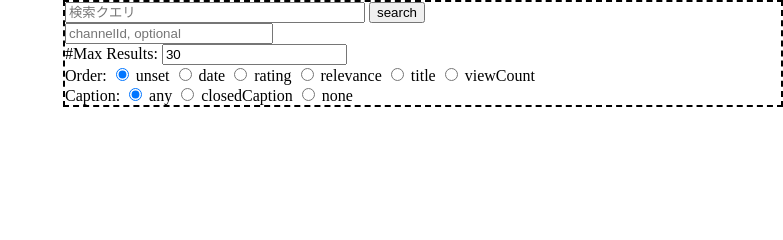
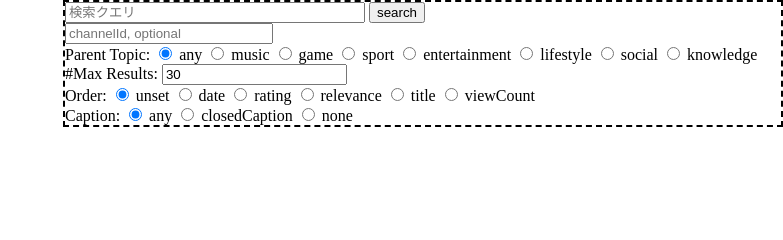
Before and after one commit to yuta0306/yt-interactive-downloader, a Flask app: page / in a window 1280 px wide. Shown: the top 240 px of the page, without its empty margins (497-1280 px from the left). Run offline with Flask 3, Linux system fonts and the light colour scheme; some libraries are stand-ins or nearby versions.

Commit message:
filter by topic

```diff
--- a/src/yt_interactive_downloader/backend/youtube.py
+++ b/src/yt_interactive_downloader/backend/youtube.py
@@ -352,7 +352,6 @@ class YouTube:
 
             res = requests.get(self.VIDEOS_ENDPOINT, params=params)
             res_dict = res.json()
-            print(res_dict)
             items.extend(res_dict["items"])
             if totalResults is None:
                 totalResults = int(res_dict["pageInfo"]["totalResutls"])
--- a/src/yt_interactive_downloader/frontend/app.py
+++ b/src/yt_interactive_downloader/frontend/app.py
@@ -15,6 +15,17 @@ load_dotenv(".env")
 
 youtube = YouTube(key=os.environ.get("YOUTUBE_API"))
 
+TOPIC_IDS = {
+    "any": None,
+    "music": "/m/04rlf",
+    "game": "/m/0bzvm2",
+    "sport": "/m/06ntj",
+    "entertainment": "/m/02jjt",
+    "lifestyle": "/m/019_rr",
+    "social": "/m/098wr",
+    "knowledge": "/m/01k8wb",
+}
+
 
 @app.route("/", methods=["GET", "POST"])
 def index():
@@ -27,9 +38,11 @@ def index():
             session[key] = value
         query = request.form.get("query", "")
         channel_id = request.form.get("channelId", "")
+        topic = request.form.get("topic", "any")
         max_results = int(request.form.get("maxResults", 30))
         caption = request.form.get("caption", "any")
         order = request.form.get("order")
+        topic_id = TOPIC_IDS[topic]
         if order == "unset":
             order = None
         if channel_id == "":
@@ -37,12 +50,14 @@ def index():
 
         res, status_code = youtube.search(
             part="snippet",
+            filter="forDeveloper",
             q=query,
             channelId=channel_id,
             maxResults=max_results,
             order=order,
             videoCaption=caption,
             type="video",
+            topicId=topic_id,
         )
         if 200 <= status_code < 300:
             status = "success"
@@ -73,6 +88,11 @@ def download(videoId: str):
                 [
                     "yt-dlp",
                     f"https://www.youtube.com/watch?v={videoId}",
+                    "--sub-langs",
+                    "ja",
+                    "--embed-subs",
+                    "--embed-thumbnail",
+                    "--embed-metadata",
                     "-f",
                     "mp4",
                     "-o",
--- a/src/yt_interactive_downloader/frontend/templates/index.html
+++ b/src/yt_interactive_downloader/frontend/templates/index.html
@@ -42,6 +42,57 @@
                     {% else %}
                     <input style="width: 200px;" type="text" name="channelId" placeholder="channelId, optional">
                     {% endif %}
+                </div>
+                <div>
+                    <span>Parent Topic: </span>
+                    {% if history.get("topic") is none or history["topic"] == "any" %}
+                    <input type="radio" name="topic" id="any" value="any" checked>
+                    {% else %}
+                    <input type="radio" name="topic" id="any" value="any">
+                    {% endif %}
+                    <label for="any">any</label>
+                    {% if history["topic"] == "music" %}
+                    <input type="radio" name="topic" id="music" value="music" checked>
+                    {% else %}
+                    <input type="radio" name="topic" id="music" value="music">
+                    {% endif %}
+                    <label for="music">music</label>
+                    {% if history["topic"] == "game" %}
+                    <input type="radio" name="topic" id="game" value="game" checked>
+                    {% else %}
+                    <input type="radio" name="topic" id="game" value="game">
+                    {% endif %}
+                    <label for="game">game</label>
+                    {% if history["topic"] == "sport" %}
+                    <input type="radio" name="topic" id="sport" value="sport" checked>
+                    {% else %}
+                    <input type="radio" name="topic" id="sport" value="sport">
+                    {% endif %}
+                    <label for="sport">sport</label>
+                    {% if history["topic"] == "entertainment" %}
+                    <input type="radio" name="topic" id="entertainment" value="entertainment" checked>
+                    {% else %}
+                    <input type="radio" name="topic" id="entertainment" value="entertainment">
+                    {% endif %}
+                    <label for="entertainment">entertainment</label>
+                    {% if history["topic"] == "lifestyle" %}
+                    <input type="radio" name="topic" id="lifestyle" value="lifestyle" checked>
+                    {% else %}
+                    <input type="radio" name="topic" id="lifestyle" value="lifestyle">
+                    {% endif %}
+                    <label for="lifestyle">lifestyle</label>
+                    {% if history["topic"] == "social" %}
+                    <input type="radio" name="topic" id="social" value="social" checked>
+                    {% else %}
+                    <input type="radio" name="topic" id="social" value="social">
+                    {% endif %}
+                    <label for="social">social</label>
+                    {% if history["topic"] == "knowledge" %}
+                    <input type="radio" name="topic" id="knowledge" value="knowledge" checked>
+                    {% else %}
+                    <input type="radio" name="topic" id="knowledge" value="knowledge">
+                    {% endif %}
+                    <label for="knowledge">knowledge</label>
                 </div>
                 <div>
                     <span>#Max Results: </span>
@@ -112,7 +163,7 @@
                     <label for="none">none</label>
                 </div>
             </form>
-            <div id="results" style="overflow: scroll; height: 80vh;">
+            <div id="results" style="overflow: scroll; height: 75vh;">
                 {% if status == "success" %}
                 {% for item in response["items"] %}
                 <div>
```
Also changed, not shown: 2 other files.
